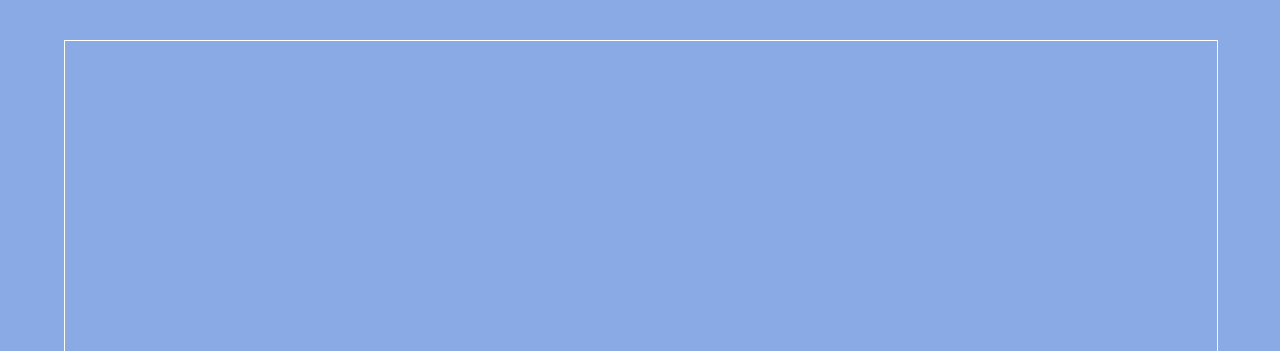
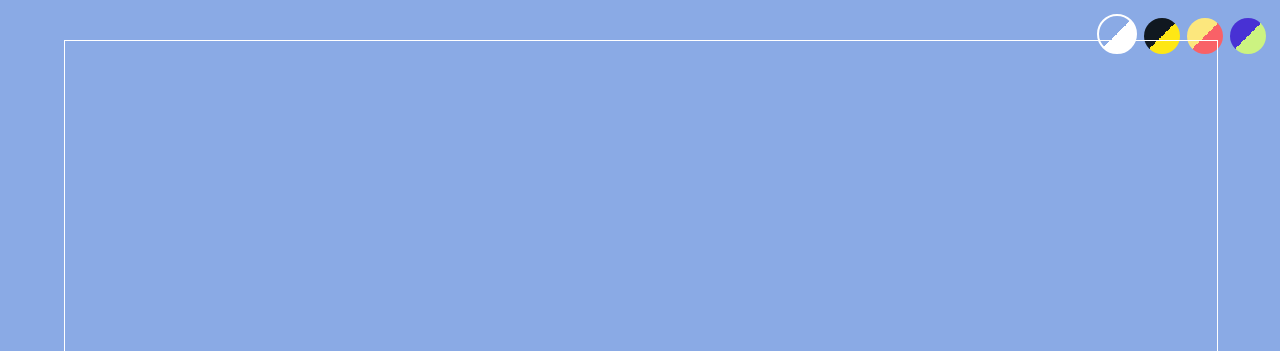
Before and after one commit to marcorisi/be-right-back, a plain HTML site: page index.html in a window 1280 px wide. Shown: the top 351 px of the page. Drawn offline with Linux system fonts and the light colour scheme.

Commit message:
added ui class selector

```diff
--- a/index.html
+++ b/index.html
@@ -15,6 +15,12 @@
         <link rel="stylesheet" href="style.css">
     </head>
     <body>
+        <div id="ui-control">
+            <div class="brb-ui-class-selector brb-style-1 brb-selected"></div>
+            <div class="brb-ui-class-selector brb-style-2"></div>
+            <div class="brb-ui-class-selector brb-style-3"></div>
+            <div class="brb-ui-class-selector brb-style-4"></div>
+        </div>
         <div id="content" contenteditable="true">Lorem Ipsum</div>
         <script src="script.js"></script>
     </body>
--- a/style.css
+++ b/style.css
@@ -1,6 +1,7 @@
 html {
     font-family: 'Lato', sans-serif;
     background-color: #8AAAE5;
+    color: #FFFFFF;
 }
 
 html, body {
@@ -8,8 +9,41 @@ html, body {
     height: 100%;
 }
 
+#ui-control {
+    position: absolute;
+    top: 12px;
+    right: 12px;
+}
+
+#ui-control .brb-ui-class-selector {
+    width: 36px;
+    height: 36px;
+    line-height: 36px;
+    margin: 2px;
+    text-align: center;
+    border-radius: 50%;
+    display: inline-block;
+    cursor: pointer;
+}
+
+#ui-control .brb-ui-class-selector.brb-selected {
+    border: 2px solid #FFFFFF;
+}
+
+.brb-ui-class-selector.brb-style-1 {
+    background: linear-gradient( -45deg, #FFFFFF 50%, #8AAAE5 50%);
+}
+.brb-ui-class-selector.brb-style-2 {
+    background: linear-gradient( -45deg, #FEE715 50%, #101820 50%);
+}
+.brb-ui-class-selector.brb-style-3 {
+    background: linear-gradient( -45deg, #F96167 50%, #FCE77D 50%);
+}
+.brb-ui-class-selector.brb-style-4 {
+    background: linear-gradient( -45deg, #CCF381 50%, #4831D4 50%);
+}
+
 #content {
-    color: #FFFFFF;
     border: 1px solid #FFFFFF;
     position: absolute;
     top: 5%;
```
